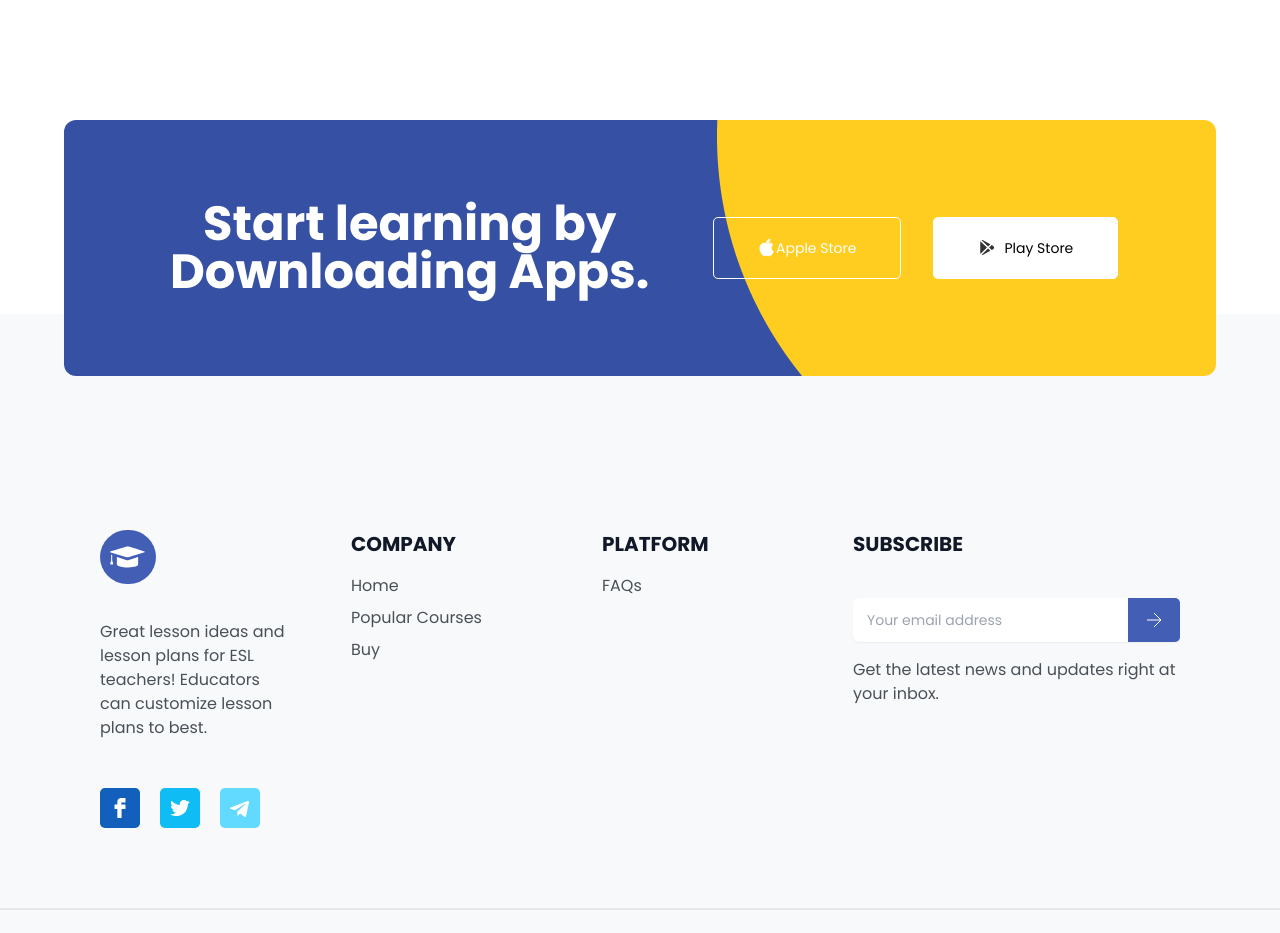
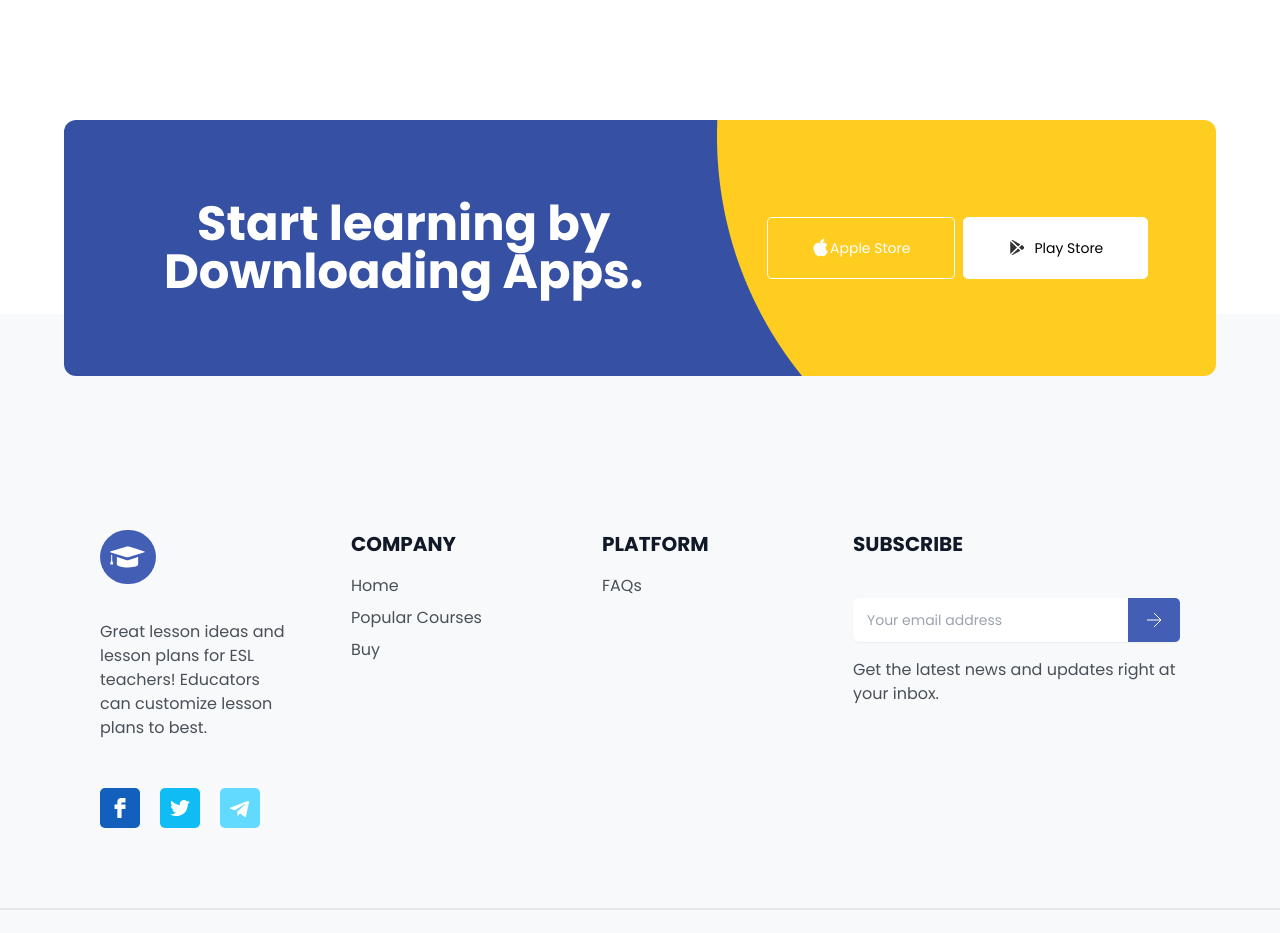
Before and after one commit to DevNinja56/lms-frontend, a React (Vite) app: page / in a window 1280 px wide. Shown: the part 2640-3573 px from the top of the page. Built offline with nearby package versions, Linux system fonts and the light colour scheme; no server answers.

Commit message:
fixed sixe of button issue during responsive

```diff
--- a/src/components/UserFooter/index.tsx
+++ b/src/components/UserFooter/index.tsx
@@ -60,11 +60,11 @@ const Footer: React.FC<FooterProps> = ({ showDownloadApp }) => {
             className=" h-64 flex items-center file:justify-between p-16 rounded-xl absolute -top-[25%] lg:-top-[38%] w-[90%] left-[5%] xs:h-auto sm:auto xs:p-4 sm:p-4 xs:mt-40 sm:mt-40 md:mt-8"
             style={backgroundImageStyle}
           >
-            <div className="flex gap-5 lg:flex-row md:flex-col xs:flex-col lg:p-16 md:mx-auto">
+            <div className="flex gap-5 lg:flex-row md:flex-col xs:flex-col lg:py-16 lg:px-4 md:mx-auto">
               <h2 className="lg:text-5xl text-4xl font-bold text-white lg:w-1/2 md:w-full leading-[60px] md:mb-5 lg:mb-0 sm:text-center xs:text-center md:text-center md:mx-auto sm:mx-auto xs:mx-auto lg:text-center lg:mx-auto ">
                 Start learning by Downloading Apps.
               </h2>
-              <div className="flex items-center justify-end gap-5 lg:gap-8 md:float-left md:mx-auto sm:flex-col xs:flex-col md:flex-row lg:flex-row">
+              <div className="flex items-center justify-end lg:gap-8 xl:gap-2 md:gap-5 sm:gap-5 xs:gap-5 md:float-left md:mx-auto sm:flex-col xs:flex-col md:flex-row lg:flex-row">
                 <button
                   className="text-sm flex bg-transparent border border-white text-white py-4 px-8 lg:py-5 lg:px-11 rounded-[5px] hover:bg-white hover:text-black tra sm:px-16 xs:px-16"
                   onMouseEnter={() => setIsHovered(true)}
```
